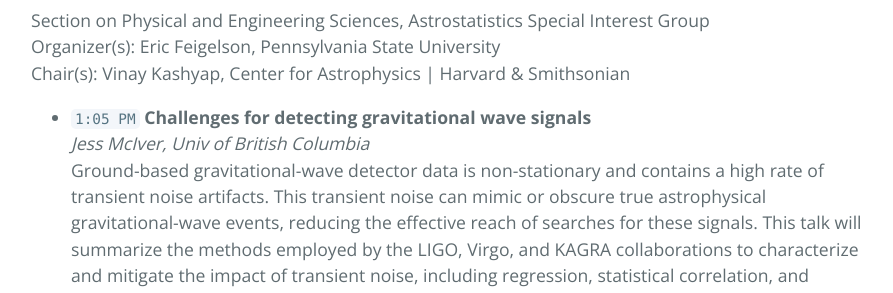
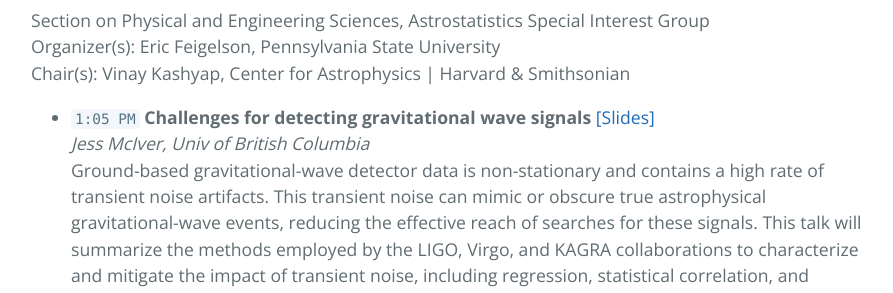
Before and after one commit to aigamstat/aigamstat.github.io, a Jekyll site: the page built from jsm2020/index.md, in a window 1280 px wide and 900 px high, scrolled down 12431 px. Shown: the part 155-448 px from the top of the window, without its empty margins (193-1086 px from the left). Built offline with Jekyll 4.4.1, drawn with Linux system fonts in a browser that asks for light colours.

Commit message:
added Jess' slides

```diff
--- a/jsm2020/index.md
+++ b/jsm2020/index.md
@@ -202,7 +202,7 @@ The business meeting of the AIG was held on the afternoon of Aug 3 via Zoom.
    Organizer(s): Eric Feigelson, Pennsylvania State University
    Chair(s): Vinay Kashyap, Center for Astrophysics \| Harvard & Smithsonian
 
-- `1:05 PM` 	**Challenges for detecting gravitational wave signals**
+- `1:05 PM` 	**Challenges for detecting gravitational wave signals** [[Slides]](https://drive.google.com/file/d/1gIUeCO__z-wiDyycwqLcqth-awkxDV_v/view)
    *Jess McIver, Univ of British Columbia*
    Ground-based gravitational-wave detector data is non-stationary and contains a high rate of transient noise artifacts. This transient noise can mimic or obscure true astrophysical gravitational-wave events, reducing the effective reach of searches for these signals. This talk will summarize the methods employed by the LIGO, Virgo, and KAGRA collaborations to characterize and mitigate the impact of transient noise, including regression, statistical correlation, and machine learning.
 
```
